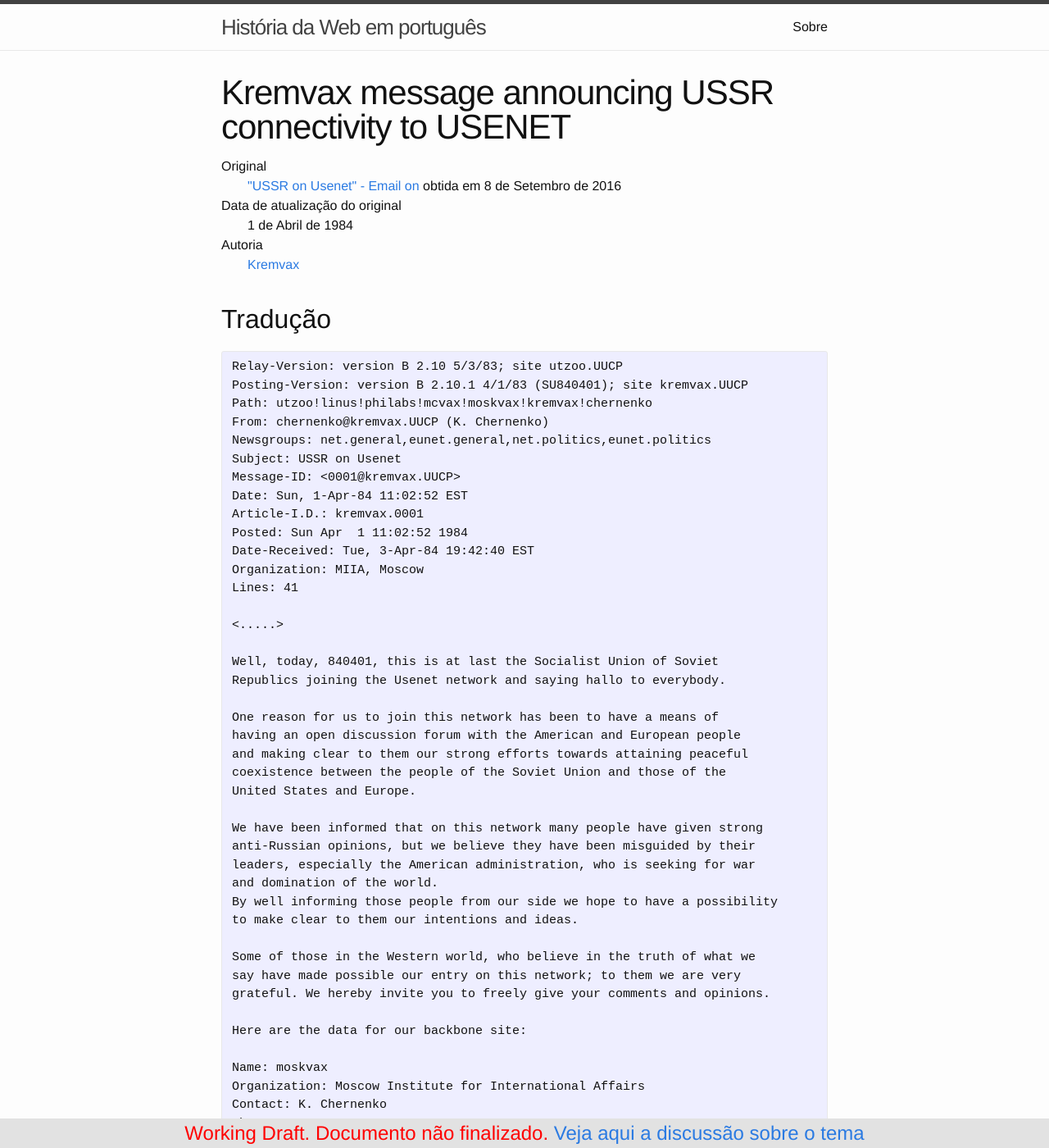
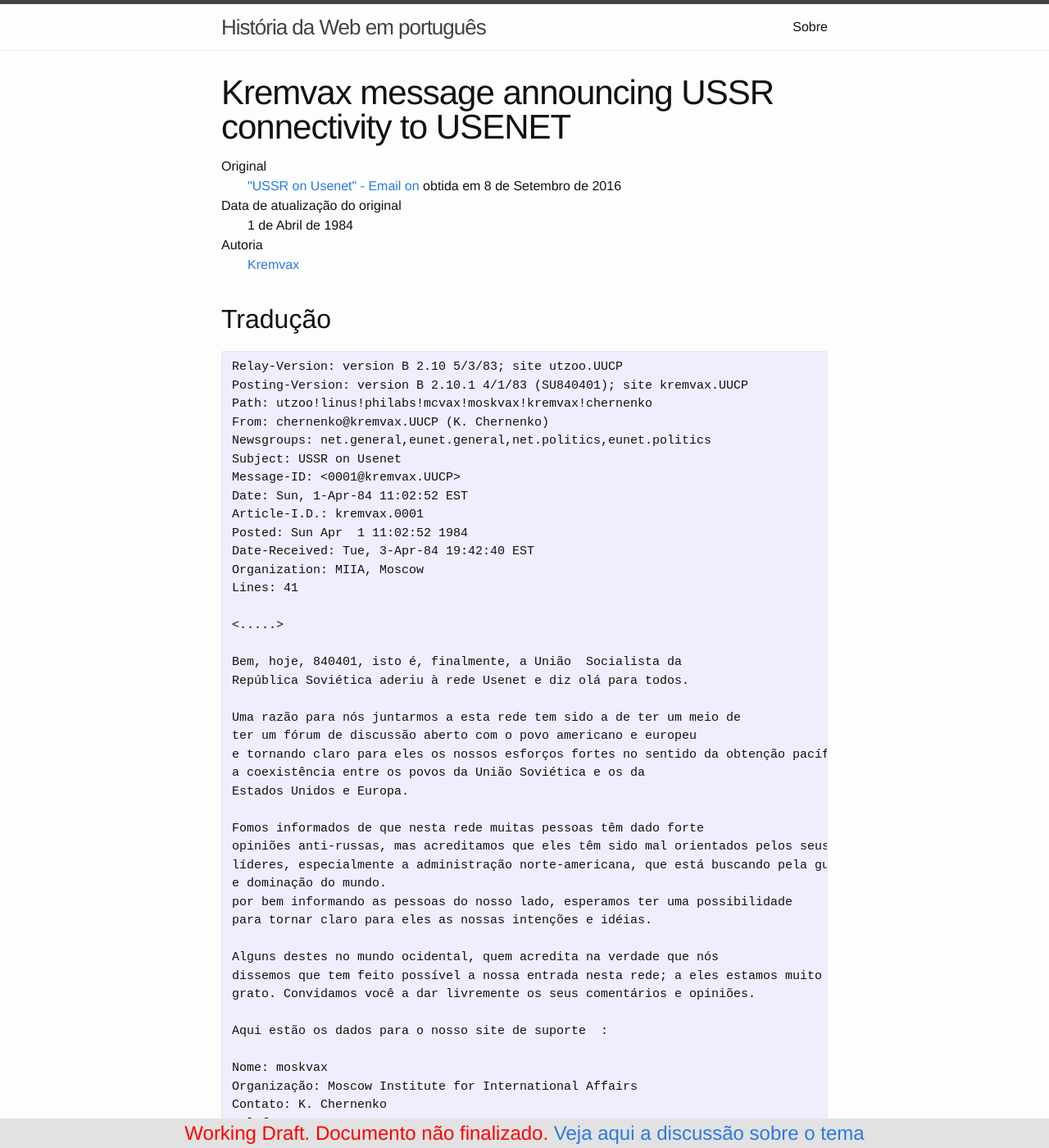
Before and after one commit to webiwg/historia-web-pt, a Jekyll site: the page built from registros/email/1984-04-01_kremvax-anuncia-conectividade-da-urss-para-usenet/index.md, in a window 1280 px wide and 1400 px high. Shown: the whole window at 82% size. Built offline with Jekyll 4.4.1, drawn with Linux system fonts in a browser that asks for light colours; some of the changed text lies outside the part shown.

Commit message:
Update index.md

```diff
--- a/registros/email/1984-04-01_kremvax-anuncia-conectividade-da-urss-para-usenet/index.md
+++ b/registros/email/1984-04-01_kremvax-anuncia-conectividade-da-urss-para-usenet/index.md
@@ -47,39 +47,39 @@ Lines: 41
 
 <.....>
 
-Well, today, 840401, this is at last the Socialist Union of Soviet
-Republics joining the Usenet network and saying hallo to everybody.
+Bem, hoje, 840401, isto é, finalmente, a União  Socialista da
+República Soviética aderiu à rede Usenet e diz olá para todos.
 
-One reason for us to join this network has been to have a means of
-having an open discussion forum with the American and European people
-and making clear to them our strong efforts towards attaining peaceful
-coexistence between the people of the Soviet Union and those of the
-United States and Europe.
+Uma razão para nós juntarmos a esta rede tem sido a de ter um meio de
+ter um fórum de discussão aberto com o povo americano e europeu
+e tornando claro para eles os nossos esforços fortes no sentido da obtenção pacífica
+a coexistência entre os povos da União Soviética e os da
+Estados Unidos e Europa.
 
-We have been informed that on this network many people have given strong
-anti-Russian opinions, but we believe they have been misguided by their
-leaders, especially the American administration, who is seeking for war
-and domination of the world.
-By well informing those people from our side we hope to have a possibility
-to make clear to them our intentions and ideas.
+Fomos informados de que nesta rede muitas pessoas têm dado forte
+opiniões anti-russas, mas acreditamos que eles têm sido mal orientados pelos seus
+líderes, especialmente a administração norte-americana, que está buscando pela guerra
+e dominação do mundo.
+por bem informando as pessoas do nosso lado, esperamos ter uma possibilidade
+para tornar claro para eles as nossas intenções e idéias.
 
-Some of those in the Western world, who believe in the truth of what we
-say have made possible our entry on this network; to them we are very
-grateful. We hereby invite you to freely give your comments and opinions.
+Alguns destes no mundo ocidental, quem acredita na verdade que nós
+dissemos que tem feito possível a nossa entrada nesta rede; a eles estamos muito
+grato. Convidamos você a dar livremente os seus comentários e opiniões.
 
-Here are the data for our backbone site:
+Aqui estão os dados para o nosso site de suporte  :
 
-Name: moskvax
-Organization: Moscow Institute for International Affairs
-Contact: K. Chernenko
-Phone: +7 095 840401
-Postal-Address: Moscow, Soviet Union
-Electronic-Address: mcvax!moskvax!kremvax!chernenko
-News: mcvax kremvax kgbvax
-Mail: mcvax kremvax kgbvax
+Nome: moskvax
+Organização: Moscow Institute for International Affairs
+Contato: K. Chernenko
+Telefone: +7 095 840401
+Endereço: Moscow, Soviet Union
+E-mail: mcvax!moskvax!kremvax!chernenko
+Novidades: mcvax kremvax kgbvax
+Correio: mcvax kremvax kgbvax
 
-And now, let's open a flask of Vodka and have a drink on our entry on
-this network. So:
+
+E agora, vamos abrir uma garrafa de vodka e beber na nossa entrada nesta rede. Portanto:
 
 			NA ZDAROVJE!
 
```
